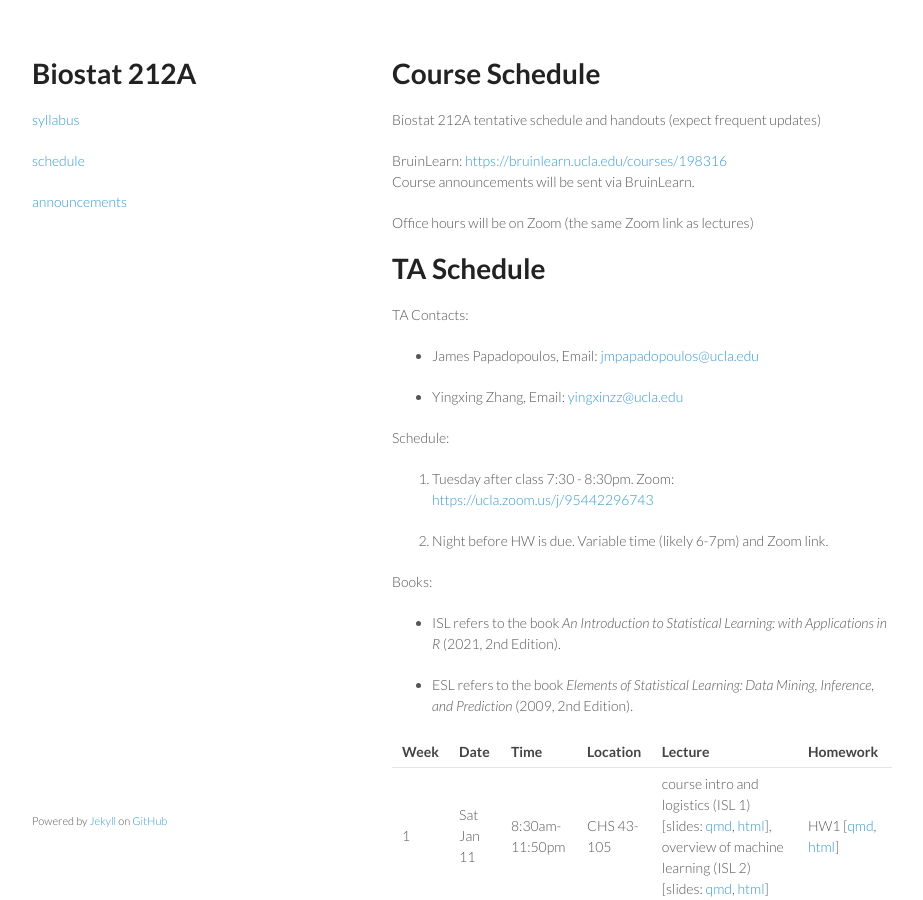
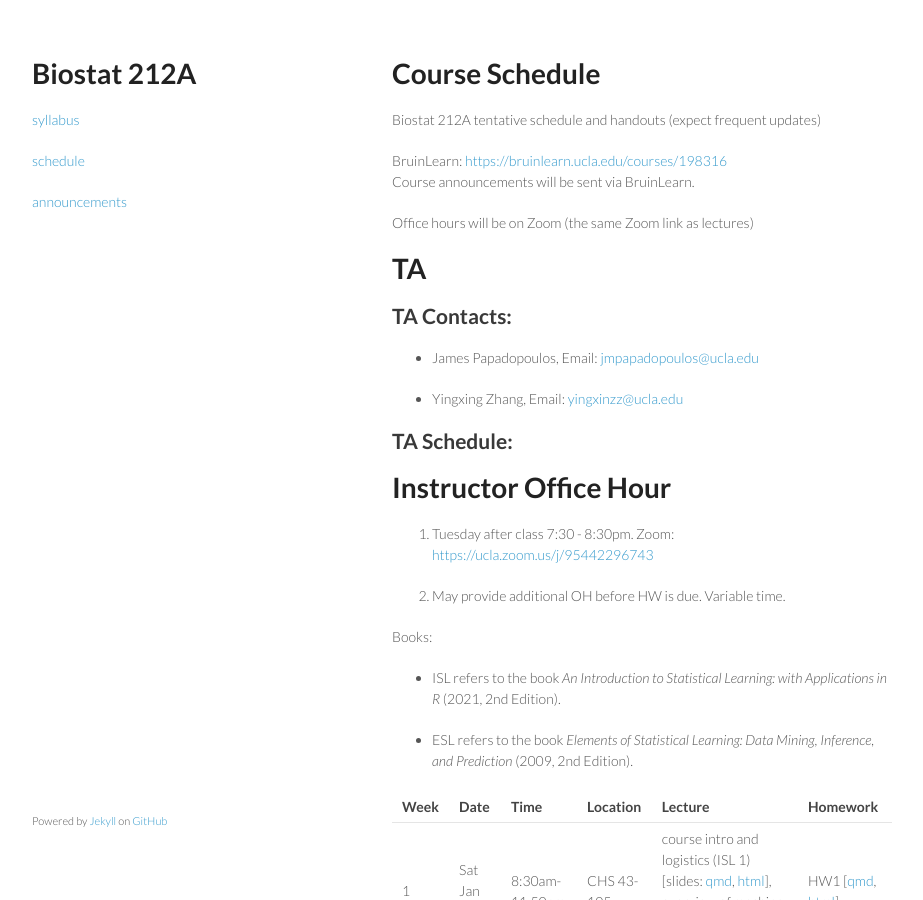
Before and after one commit to ucla-biostat-212a/2025winter, a Jekyll site: the page built from schedule/schedule.md, in a window 1280 px wide and 900 px high. Shown: the whole window, without its empty margins (178-1101 px from the left). Built offline with Jekyll 4.4.1, drawn with Linux system fonts in a browser that asks for light colours.

Commit message:
revise schedule

```diff
--- a/schedule/schedule.md
+++ b/schedule/schedule.md
@@ -12,19 +12,23 @@ Course announcements will be sent via BruinLearn.
 
 Office hours will be on Zoom (the same Zoom link as lectures)
 
-# TA Schedule
+# TA
 
-TA Contacts:
+## TA Contacts:
 
 - James Papadopoulos, Email: <jmpapadopoulos@ucla.edu>
 
 - Yingxing Zhang, Email: <yingxinzz@ucla.edu>
 
-Schedule:
+## TA Schedule:
+
+
+
+# Instructor Office Hour
 
 1. Tuesday after class 7:30 - 8:30pm. Zoom: <https://ucla.zoom.us/j/95442296743>
 
-2. Night before HW is due. Variable time (likely 6-7pm) and Zoom link.
+2. May provide additional OH before HW is due. Variable time.
 
 
 Books:
```
